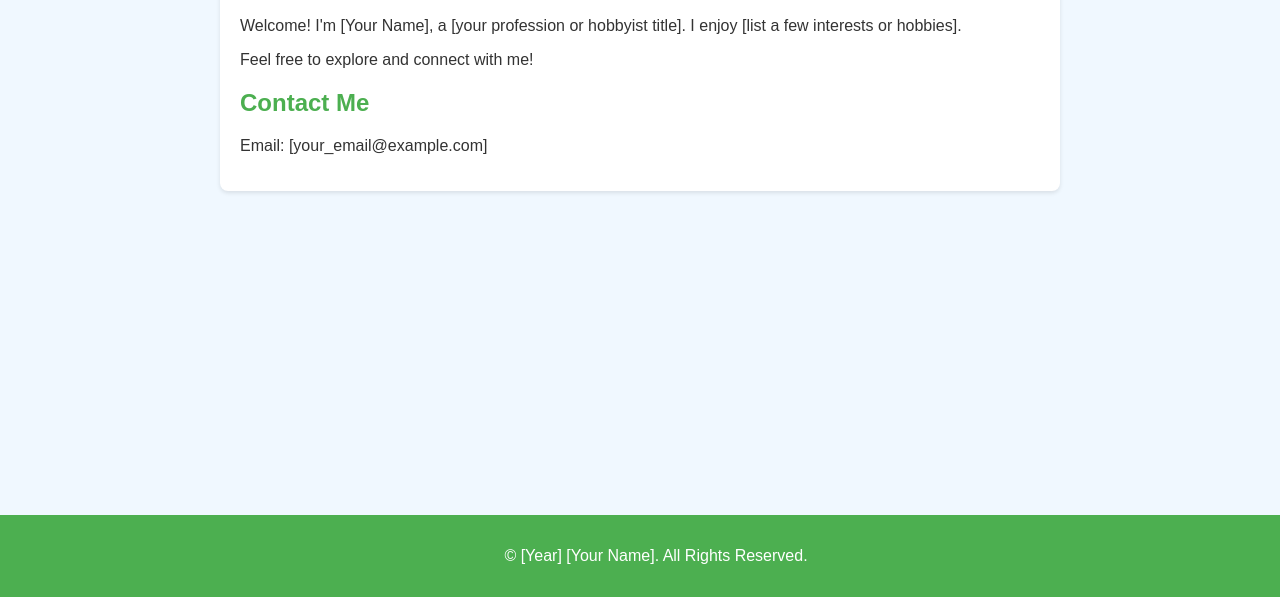
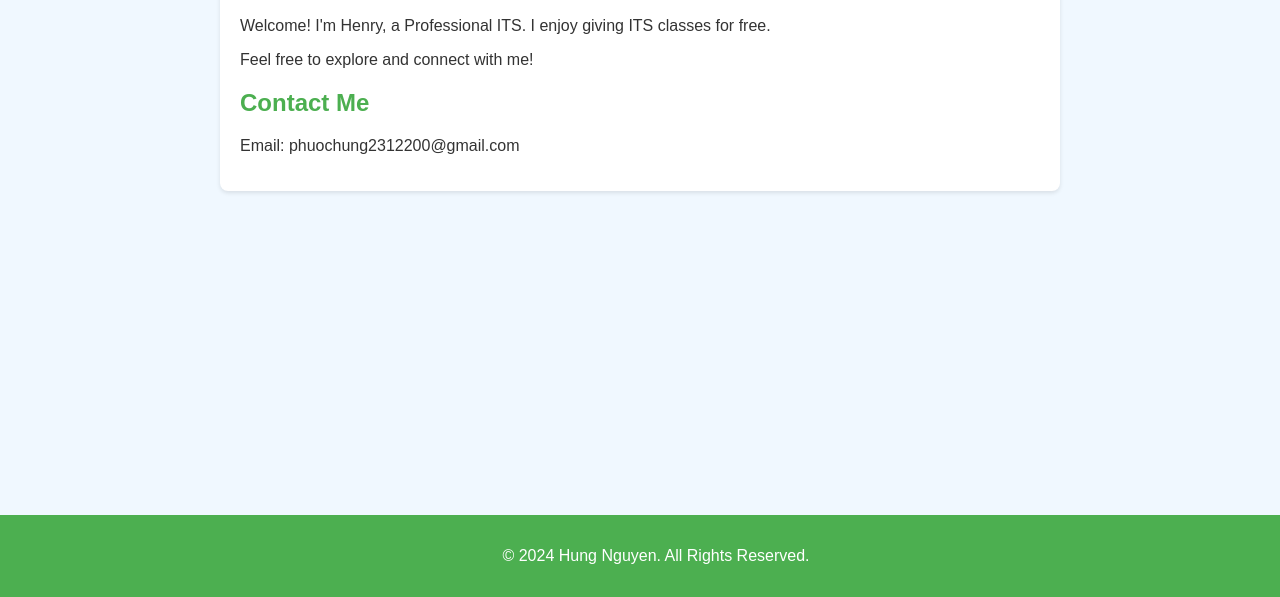
Before and after one commit to vophuochung/Websiteofhung, a plain HTML site: page index.html in a window 1280 px wide. Shown: the part 203-800 px from the top of the page. Drawn offline with Linux system fonts and the light colour scheme.

Commit message:
Update index.html

```diff
--- a/index.html
+++ b/index.html
@@ -42,17 +42,17 @@
 </head>
 <body>
     <header>
-        <h1>Hello, I'm [Your Name]</h1>
+        <h1>Hello, I'm Henry Nguyen </h1>
     </header>
     <div class="container">
         <h2>About Me</h2>
-        <p>Welcome! I'm [Your Name], a [your profession or hobbyist title]. I enjoy [list a few interests or hobbies].</p>
+        <p>Welcome! I'm Henry, a Professional ITS. I enjoy giving ITS classes for free.</p>
         <p>Feel free to explore and connect with me!</p>
         <h2>Contact Me</h2>
-        <p>Email: [your_email@example.com]</p>
+        <p>Email: phuochung2312200@gmail.com</p>
     </div>
     <footer>
-        <p>© [Year] [Your Name]. All Rights Reserved.</p>
+        <p>© 2024 Hung Nguyen. All Rights Reserved.</p>
     </footer>
 </body>
 </html>
```
